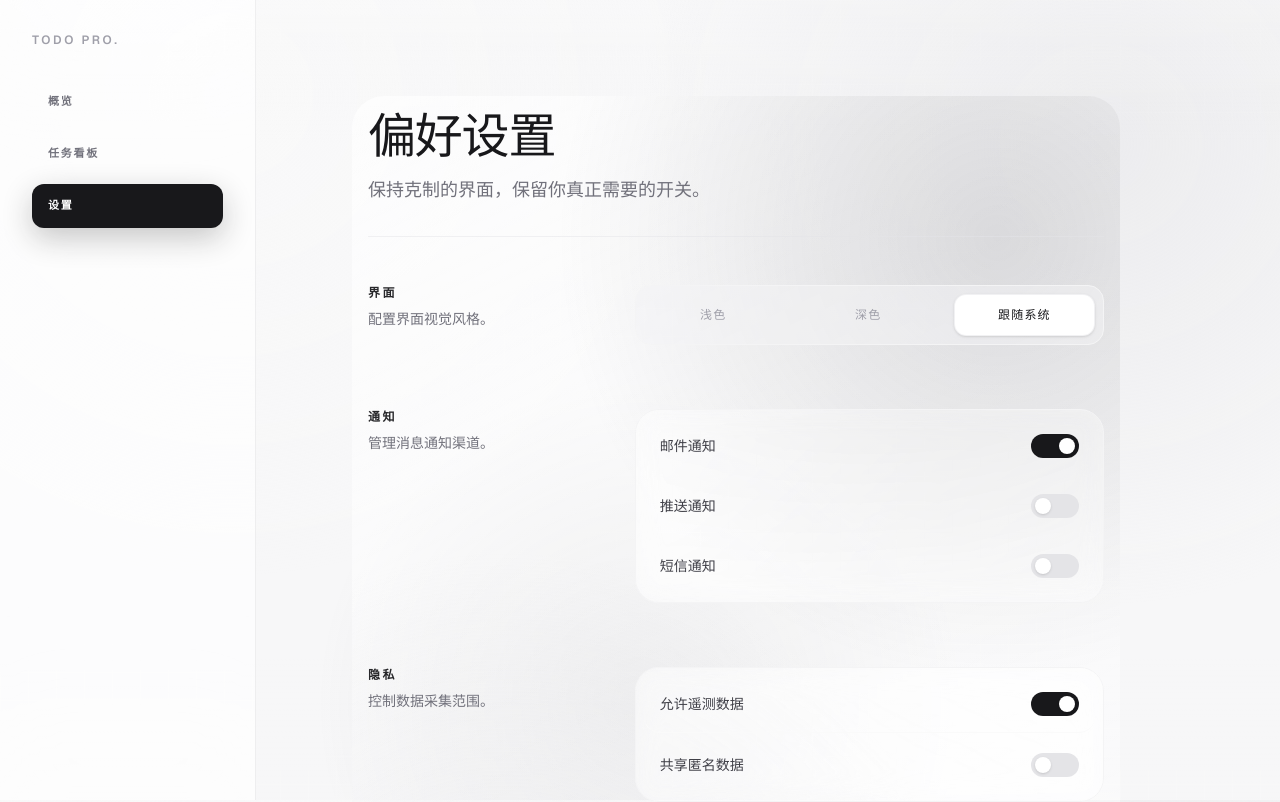
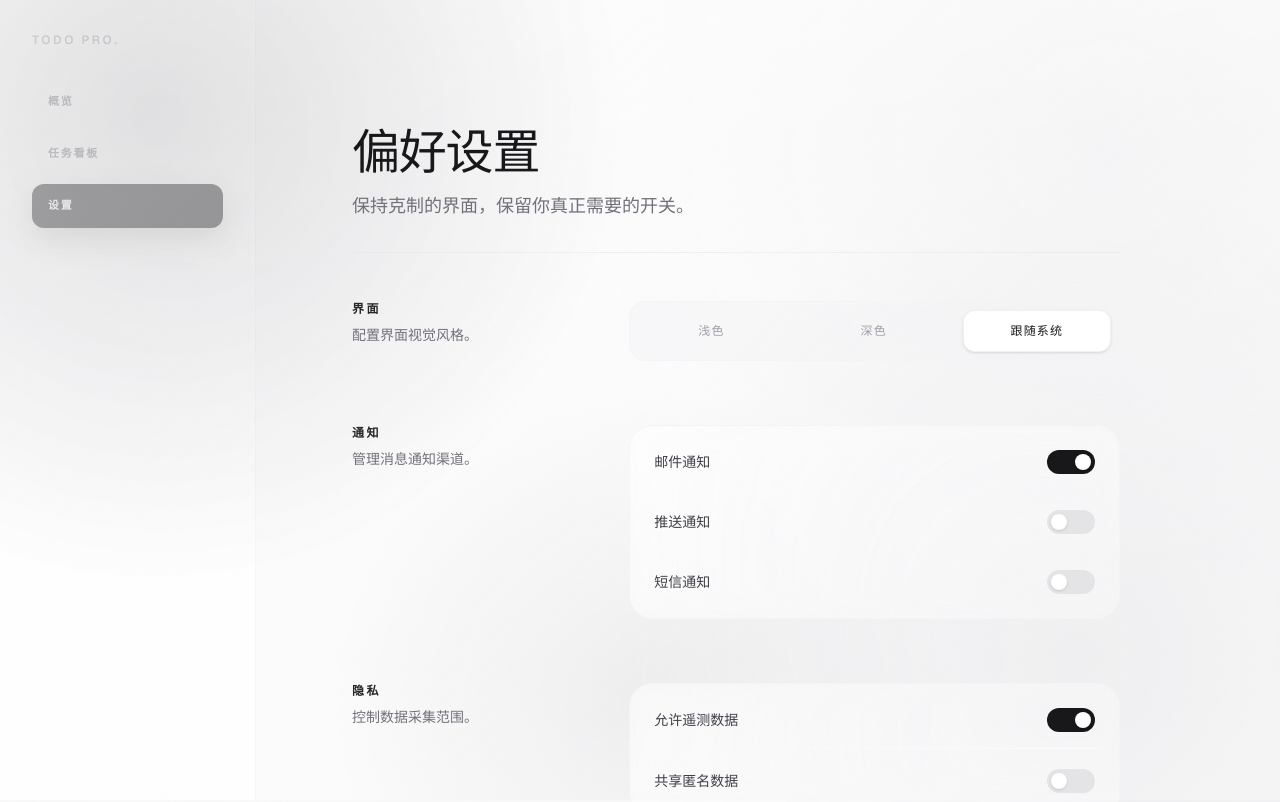
Before and after one commit to AlkaidSTART/todolist-pro, a Next.js app: page /settings in a window 1280 px wide. Shown: the top 802 px of the page. Built offline with nearby package versions, Linux system fonts and the light colour scheme.

Commit message:
feat: 重构页面背景样式，统一使用page-background类，优化视觉效果

```diff
--- a/app/globals.css
+++ b/app/globals.css
@@ -67,38 +67,39 @@ body::after {
   background: linear-gradient(180deg, rgba(255, 255, 255, 0.16), transparent 18%, transparent 82%, rgba(255, 255, 255, 0.1));
 }
 
-.page-overview-bg {
-  background:
+.page-background {
+  position: fixed;
+  inset: 0;
+  z-index: -5;
+  pointer-events: none;
+  background-repeat: no-repeat;
+  background-size: cover;
+}
+
+.page-background--overview {
+  background-image:
     radial-gradient(circle at 12% 14%, color-mix(in srgb, var(--theme-accent-soft) 18%, transparent), transparent 36%),
     radial-gradient(circle at 84% 82%, color-mix(in srgb, var(--theme-bg-end) 52%, transparent), transparent 38%),
     linear-gradient(140deg, rgba(255, 255, 255, 0.66), rgba(255, 255, 255, 0.34));
-  border-radius: 2rem;
-  padding: 1rem;
 }
 
-.page-kanban-bg {
-  background:
-    radial-gradient(circle at 88% 10%, color-mix(in srgb, var(--theme-accent-soft) 20%, transparent), transparent 34%),
-    radial-gradient(circle at 14% 76%, color-mix(in srgb, var(--theme-bg-start) 62%, transparent), transparent 40%),
-    linear-gradient(150deg, rgba(255, 255, 255, 0.64), rgba(255, 255, 255, 0.3));
-  border-radius: 2rem;
-  padding: 1rem;
+.page-background--kanban {
+  background-image:
+    radial-gradient(circle at 12% 14%, color-mix(in srgb, var(--theme-accent-soft) 16%, transparent), transparent 36%),
+    radial-gradient(circle at 84% 82%, color-mix(in srgb, var(--theme-bg-start) 48%, transparent), transparent 38%),
+    linear-gradient(140deg, rgba(255, 255, 255, 0.62), rgba(255, 255, 255, 0.32));
 }
 
-.page-settings-bg {
-  background:
-    radial-gradient(circle at 84% 12%, color-mix(in srgb, var(--theme-accent-soft) 18%, transparent), transparent 36%),
-    radial-gradient(circle at 20% 78%, color-mix(in srgb, var(--theme-bg-end) 48%, transparent), transparent 42%),
-    linear-gradient(155deg, rgba(255, 255, 255, 0.62), rgba(255, 255, 255, 0.28));
-  border-radius: 2rem;
-  padding: 1rem;
+.page-background--settings {
+  background-image:
+    radial-gradient(circle at 12% 14%, color-mix(in srgb, var(--theme-accent-soft) 18%, transparent), transparent 36%),
+    radial-gradient(circle at 84% 82%, color-mix(in srgb, var(--theme-bg-end) 52%, transparent), transparent 38%),
+    linear-gradient(140deg, rgba(255, 255, 255, 0.66), rgba(255, 255, 255, 0.34));
 }
 
-.page-form-bg {
-  background:
-    radial-gradient(circle at 16% 16%, color-mix(in srgb, var(--theme-accent-soft) 16%, transparent), transparent 34%),
-    radial-gradient(circle at 82% 84%, color-mix(in srgb, var(--theme-bg-start) 60%, transparent), transparent 42%),
-    linear-gradient(145deg, rgba(255, 255, 255, 0.62), rgba(255, 255, 255, 0.28));
-  border-radius: 2rem;
-  padding: 1rem;
+.page-background--form {
+  background-image:
+    radial-gradient(circle at 12% 14%, color-mix(in srgb, var(--theme-accent-soft) 14%, transparent), transparent 36%),
+    radial-gradient(circle at 84% 82%, color-mix(in srgb, var(--theme-bg-end) 44%, transparent), transparent 38%),
+    linear-gradient(140deg, rgba(255, 255, 255, 0.64), rgba(255, 255, 255, 0.3));
 }
--- a/app/page.tsx
+++ b/app/page.tsx
@@ -39,7 +39,8 @@ export default function OverviewPage() {
   const focusTask = tasks.find((task) => task.status !== "done") ?? tasks[0];
 
   return (
-    <div className="page-overview-bg flex flex-col gap-10 lg:gap-12 lg:pr-16 max-w-5xl mx-auto w-full pt-8 min-h-screen animate-in fade-in duration-1000">
+    <div className="relative isolate flex flex-col gap-10 lg:gap-12 lg:pr-16 max-w-5xl mx-auto w-full pt-8 min-h-screen animate-in fade-in duration-1000">
+      <div className="page-background page-background--overview" aria-hidden="true" />
       <header className="rounded-[2rem] border border-zinc-200/70 bg-[linear-gradient(125deg,rgba(255,255,255,0.92),rgba(244,244,245,0.62))] px-6 py-6 shadow-[0_24px_80px_rgba(24,24,27,0.08)] sm:px-8">
         <div className="flex flex-col gap-6 lg:flex-row lg:items-end lg:justify-between">
           <div className="space-y-3">
--- a/app/settings/page.tsx
+++ b/app/settings/page.tsx
@@ -22,7 +22,8 @@ export default function SettingsPage() {
   const setPrivacy = useAppStore((state) => state.setPrivacy);
 
   return (
-    <div className="page-settings-bg flex flex-col gap-12 max-w-3xl w-full pt-8 pb-32 min-h-screen animate-in slide-in-from-bottom-4 duration-700">
+    <div className="relative isolate flex flex-col gap-12 max-w-3xl w-full pt-8 pb-32 min-h-screen animate-in slide-in-from-bottom-4 duration-700">
+      <div className="page-background page-background--settings" aria-hidden="true" />
       <header className="flex items-end justify-between border-b border-zinc-200/50 pb-8">
         <div>
           <h1 className="text-4xl lg:text-5xl font-extralight tracking-tight text-zinc-900">
--- a/app/tasks/page.tsx
+++ b/app/tasks/page.tsx
@@ -339,7 +339,8 @@ export default function KanbanPage() {
   };
 
   return (
-    <div className="page-kanban-bg flex flex-col gap-12 max-w-full mx-auto w-full pt-8 min-h-screen animate-in fade-in duration-1000 lg:pr-16">
+    <div className="relative isolate flex flex-col gap-12 max-w-full mx-auto w-full pt-8 min-h-screen animate-in fade-in duration-1000 lg:pr-16">
+      <div className="page-background page-background--kanban" aria-hidden="true" />
       <header className="space-y-6">
         <div className="rounded-[2rem] border border-white/65 bg-white/55 px-6 py-5 backdrop-blur-2xl shadow-[0_24px_80px_rgba(24,24,27,0.08)]">
           <div className="flex flex-col gap-5 lg:flex-row lg:items-end lg:justify-between">
--- a/app/tasks/task-form.tsx
+++ b/app/tasks/task-form.tsx
@@ -137,7 +137,8 @@ export default function TaskForm({ mode, taskId }: TaskFormProps) {
   };
 
   return (
-    <div className="page-form-bg flex flex-col gap-10 max-w-3xl w-full pt-8 pb-32 min-h-screen">
+    <div className="relative isolate flex flex-col gap-10 max-w-3xl w-full pt-8 pb-32 min-h-screen">
+      <div className="page-background page-background--form" aria-hidden="true" />
       <header className="rounded-[2rem] border border-white/65 bg-white/55 px-6 py-6 backdrop-blur-2xl shadow-[0_24px_80px_rgba(24,24,27,0.08)] sm:px-8">
         <Link
           href="/tasks"
```
